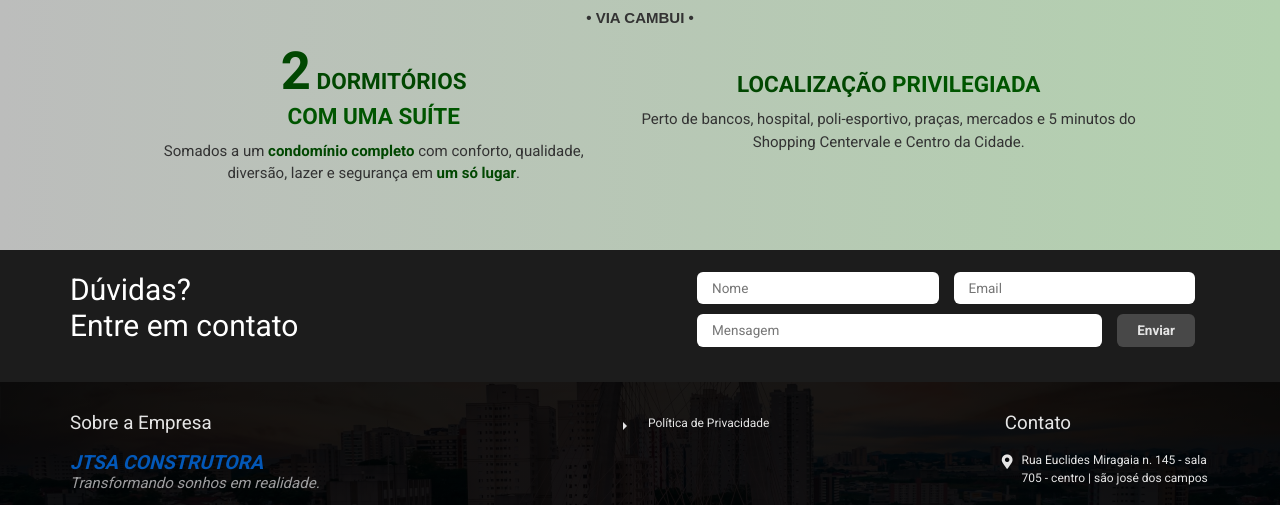
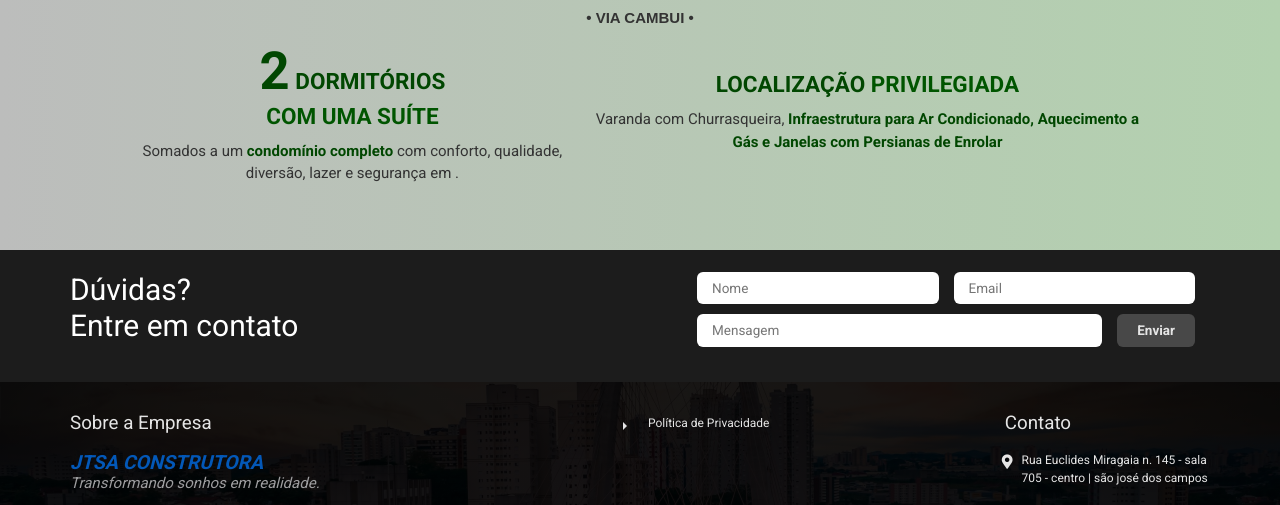
Before and after one commit to dmssjk/jtsa, a plain HTML site: page index.html in a window 1280 px wide. Shown: the part 2268-2773 px from the top of the page. Drawn offline with Linux system fonts and the light colour scheme; a web font is replaced by a local one.

Commit message:
texto isabel

```diff
--- a/index.html
+++ b/index.html
@@ -14,7 +14,7 @@
     />
     <script defer src="js/scripts.js"></script>
     <title>JTSA Construtora | BREVE LANÇAMENTO ISABEL</title>
-    <link rel="icon" href="./Images/logo jtsa.png" type="image/.png"> <!-- arrumar essa bagaça -->
+    <link rel="icon" href="./Images/logo jtsa.png" type="image/.png">
   </head>
   <body>
 
@@ -43,7 +43,7 @@
 
     <section id="sec-0">
 
-      <article >
+      <article>
         <img src="./Images/logo jtsa .png" alt="logo JTSA" class="img1">
         <div id="carousel" class="carousel"></div>
 
@@ -138,7 +138,7 @@
             <p>
               Somados a um <span class="bold">condomínio completo</span> com
               conforto, qualidade, diversão, lazer e segurança em
-              <span class="bold">um só lugar</span>.
+              <span class="bold"></span>.
             </p>
           </div>
           <!-- <div class="divider-wrapper">
@@ -150,8 +150,7 @@
               <span class="highlight">PRIVILEGIADA</span>
             </h1>
             <p>
-              Perto de bancos, hospital, poli-esportivo, praças, mercados e 5
-              minutos do Shopping Centervale e Centro da Cidade.
+              Varanda com Churrasqueira, <span class="bold"> Infraestrutura para Ar Condicionado, Aquecimento a Gás e Janelas com Persianas de Enrolar</span>
             </p>
           </div>
         </div>
```
